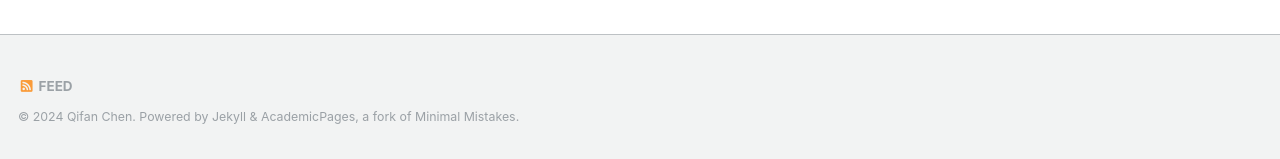
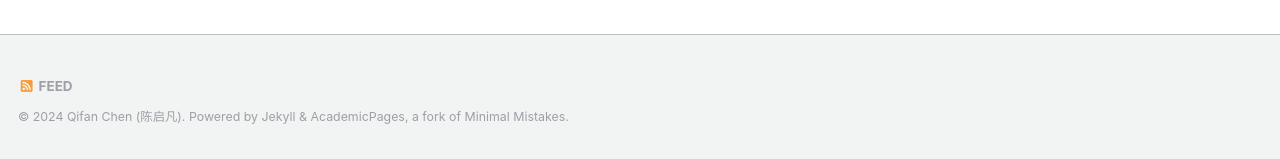
Before and after one commit to ChQf/ChQf.github.io, a Jekyll site: the page built from _pages/about.md, in a window 1280 px wide and 900 px high, scrolled down 1172 px. Shown: the part 738-897 px from the top of the window. Built offline with Jekyll 4.4.1, drawn with Linux system fonts in a browser that asks for light colours; some web fonts are replaced.

Commit message:
Update _config.yml

```diff
--- a/_config.yml
+++ b/_config.yml
@@ -9,7 +9,7 @@
 locale                   : "zh-CN"
 title                    : "Qifan Chen"
 title_separator          : "-"
-name                     : &name "Qifan Chen"
+name                     : &name "Qifan Chen (陈启凡)"
 description              : &description "Qifan Chen, Electrical Engineering, The Hong Kong Polytechnic University"
 url                      : https://chqf.github.io # the base hostname & protocol for your site e.g. "https://mmistakes.github.io"
 baseurl                  : "" # the subpath of your site, e.g. "/blog"
```
